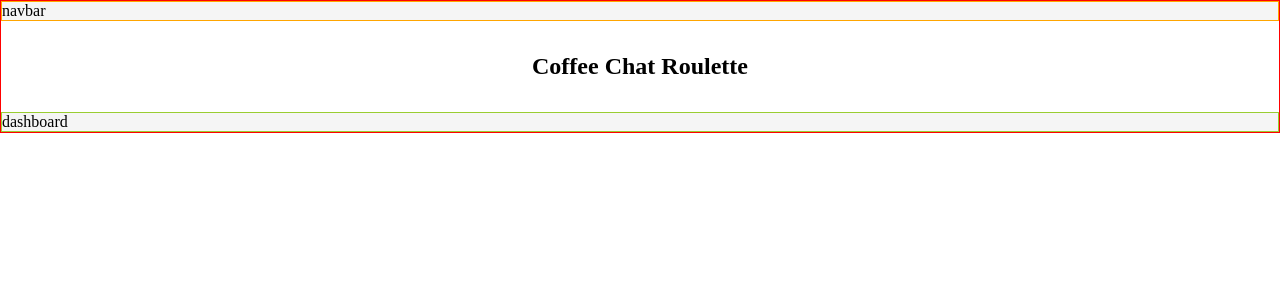
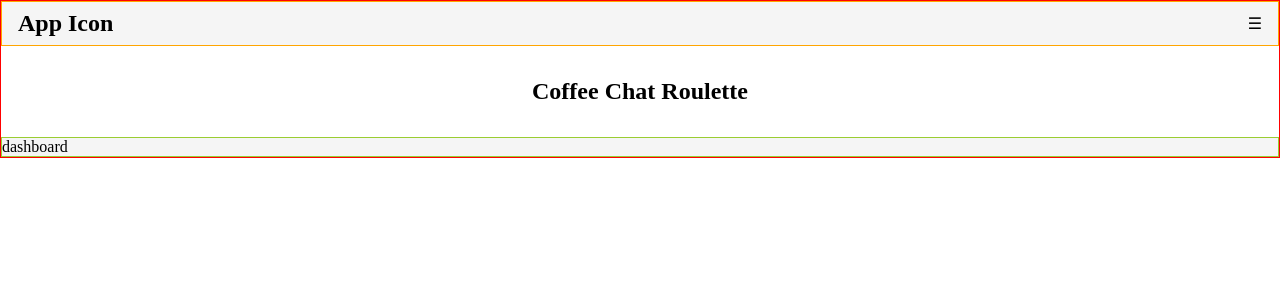
Before and after one commit to vishalicious213/coffee-chat, a React (Vite) app: page / in a window 1280 px wide. Shown: the top 300 px of the page. Built offline with nearby package versions, Linux system fonts and the light colour scheme.

Commit message:
Menu toggles open/closed with clicks on trigram

```diff
--- /dev/null
+++ b/src/components/layout/navbar/menu.css
@@ -0,0 +1,3 @@
+.hidden {
+    display: none;
+}
--- /dev/null
+++ b/src/components/layout/navbar/menu.jsx
@@ -0,0 +1,31 @@
+import React from 'react'
+import { useState } from 'react'
+import "./menu.css"
+
+const Menu = () => {
+    const [menuToggle, setMenuToggle] = useState(false)
+    const [menuClasses, setMenuClasses] = useState("hamburger-items hidden")
+
+    const handleClick = () => {
+        setMenuToggle(!menuToggle)
+
+        if (menuToggle) {
+            setMenuClasses("hamburger-items hidden")
+        } else {
+            setMenuClasses("hamburger-items")
+        }
+    }
+
+    return (
+        <div id="menu" className="menu">
+            <section id="hamburger" className="hamburger" onClick={handleClick}>☰</section>
+            <div id="hamburger-items" className={menuClasses}>
+                <div id="menu-avatar">Avatar</div>
+                <div id="menu-msg">Messages</div>
+                <div id="menu-chat">Find a Chat</div>
+            </div>
+        </div>
+    )
+}
+
+export default Menu
--- a/src/components/layout/navbar/navbar.css
+++ b/src/components/layout/navbar/navbar.css
@@ -1,4 +1,8 @@
 .navbar {
     border: 1px solid orange;
     background: whitesmoke;
+    display: flex;
+    justify-content: space-between;
+    align-items: center;
+    padding: .5rem 1rem;
 }
--- a/src/components/layout/navbar/navbar.jsx
+++ b/src/components/layout/navbar/navbar.jsx
@@ -1,10 +1,15 @@
 import React from 'react'
+import Menu from './menu'
 import './navbar.css'
 
 const Navbar = () => {
     return (
         <>
-            <nav id="navbar" className="navbar">navbar</nav>
+            <nav id="navbar" className="navbar">
+                <h1>App Icon</h1>
+                <Menu />
+
+            </nav>
         </>
     )
 }
```
